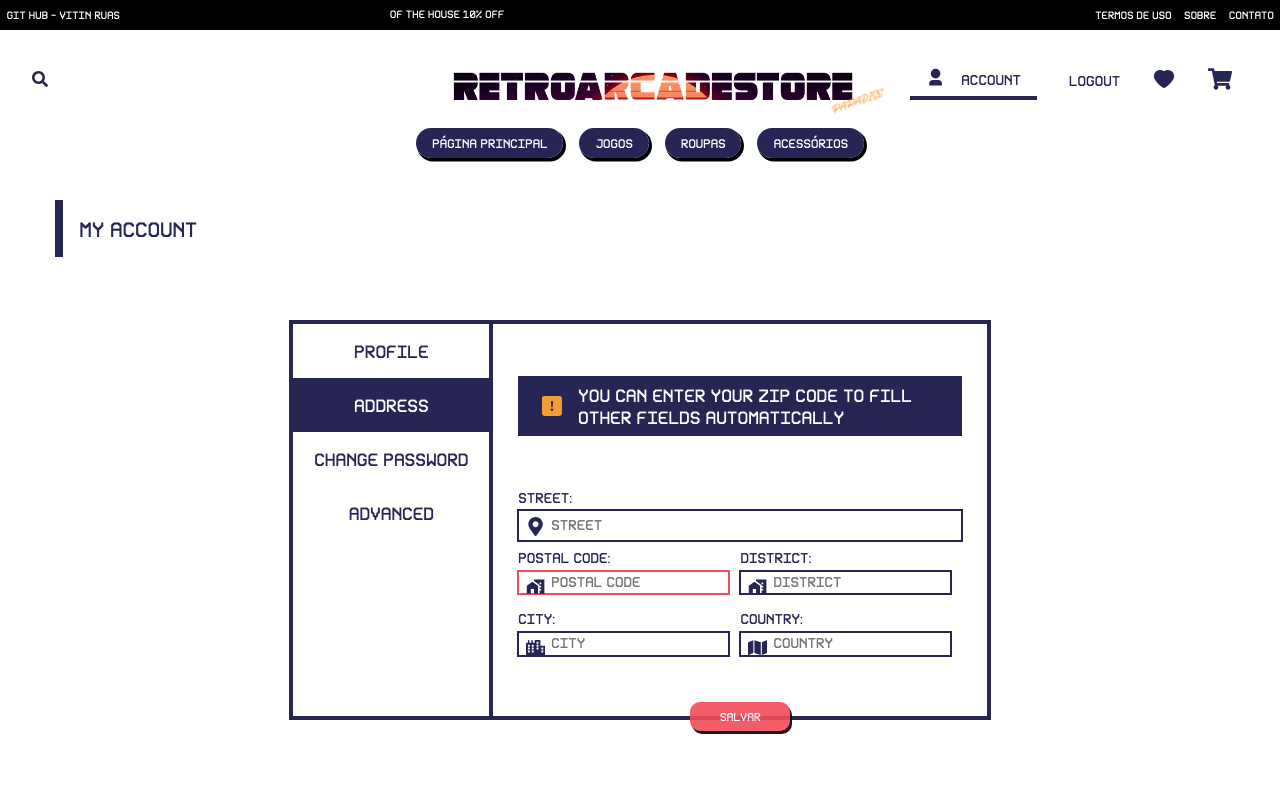
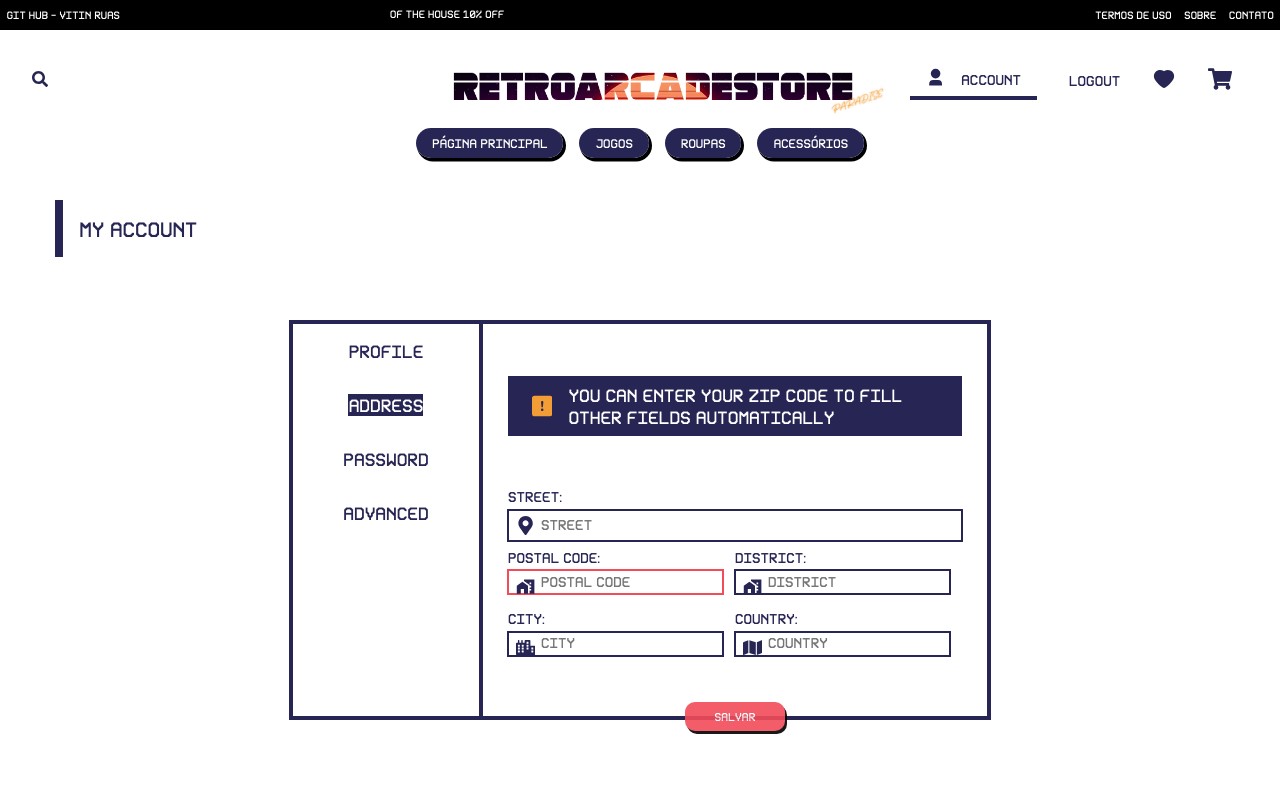
Before and after one commit to vitinruas/_retroarcadestore-client, a React (Create React App) app: page /account/address in a window 1280 px wide. Shown: the top 800 px of the page. Built offline with nearby package versions, Linux system fonts and the light colour scheme; sample sign-in values are in the browser's storage.

Commit message:
feat: update style

```diff
--- a/src/components/Modals/ProductModal/ProductModal.css
+++ b/src/components/Modals/ProductModal/ProductModal.css
@@ -139,6 +139,7 @@
 
 .product-modal .container .favorite {
   color: var(--p-color);
+  margin-left: 1rem;
 }
 
 /* ============= quantity ============= */
@@ -169,7 +170,7 @@
 
 .product-modal .cart span,
 .product-modal .buy span {
-  width: 60px;
+  width: 80px;
   margin: 0 0.2rem;
 }
 
--- a/src/components/Modals/ProductModal/ProductModal.tsx
+++ b/src/components/Modals/ProductModal/ProductModal.tsx
@@ -46,7 +46,7 @@ const ProductModal = ({ product }: IProps) => {
   const { convert } = usePriceConverterContext()
   return (
     <div className="product-modal">
-      <button className="btn close" onClick={handleCloseProductModal}>
+      <button className="btn close-button" onClick={handleCloseProductModal}>
         <IoCloseCircleSharp className="icons" />
       </button>
       {/* images */}
--- a/src/pages/Client/Account/Account.css
+++ b/src/pages/Client/Account/Account.css
@@ -25,18 +25,20 @@
   display: flex;
   flex-flow: column;
   align-items: flex-start;
-  margin-top: 0rem;
 }
 
 .account .account-nav li {
   width: 100%;
-  padding: 1rem 0;
+  text-align: center;
+  margin: 1rem 0;
+}
+
+.account .account-nav li a {
   text-align: center;
 }
 
-.account .account-nav li .active {
-  padding: 1rem 3.8rem;
-  background: var(--s-color);
+.account .account-nav li a.active {
+  width: 300px;
   color: white;
   background: var(--s-color);
 }
--- a/src/pages/Client/Account/Account.tsx
+++ b/src/pages/Client/Account/Account.tsx
@@ -22,7 +22,7 @@ const Account = ({ children }: IProps) => {
               <NavLink to={'/account/address'}>Address</NavLink>
             </li>
             <li>
-              <NavLink to={'/account/changePassword'}>Change Password</NavLink>
+              <NavLink to={'/account/changePassword'}>Password</NavLink>
             </li>
             <li>
               <NavLink to={'/account/advanced'}>Advanced</NavLink>
--- a/src/pages/Client/Account/Profile/Profile.css
+++ b/src/pages/Client/Account/Profile/Profile.css
@@ -26,6 +26,10 @@
   border: 4px solid var(--p-color);
 }
 
+.profile .photo img:hover {
+  border-color: var(--t-color);
+}
+
 .profile form {
   display: flex;
   justify-content: center;
--- a/src/pages/index.tsx
+++ b/src/pages/index.tsx
@@ -1,16 +1,19 @@
 import React from 'react'
 import { Route, Routes } from 'react-router-dom'
 
+import { Navigate } from 'react-router-dom'
 // pages
 import Error404 from './errors/404/Error404'
 import Home from './Home/Home'
 import Account from './Client/Account/Account'
 import Profile from './Client/Account/Profile/Profile'
-import { Navigate } from 'react-router-dom'
 import Address from './Client/Account/Address/Address'
+import ChangePassword from './Client/Account/ChangePassword/ChangePassword'
+
+// context
 import { useAuthContext } from '../contexts/auth-context'
 
-type IProps = {}
+interface IProps {}
 
 const Pages = (props: IProps) => {
   const { authState } = useAuthContext()
@@ -52,7 +55,7 @@ const Pages = (props: IProps) => {
           path="/account/changePassword"
           element={
             authState.isLogged ? (
-              <Account children={<Address />} />
+              <Account children={<ChangePassword />} />
             ) : (
               <Navigate to={'/'} />
             )
```
